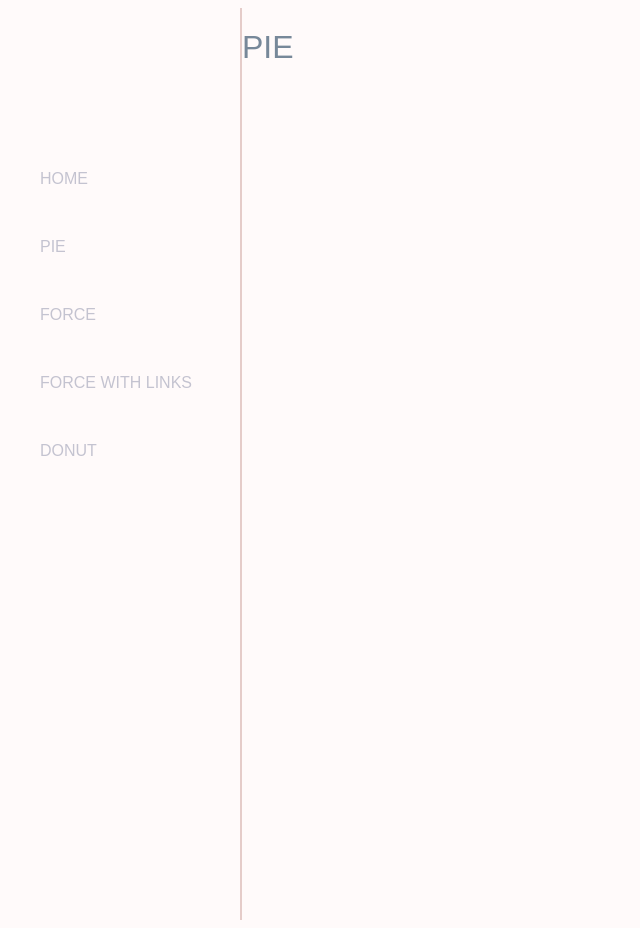
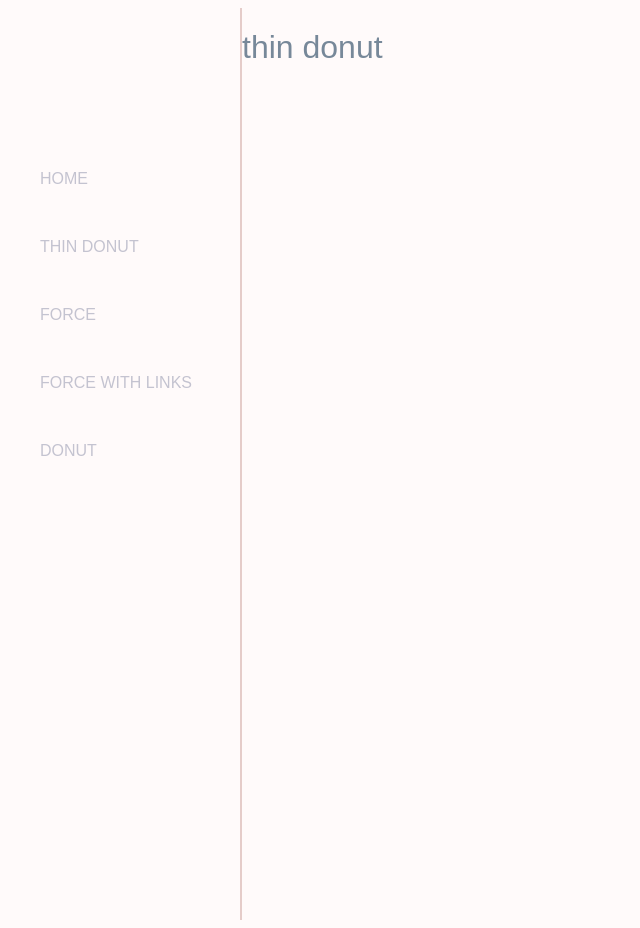
Before and after one commit to eadehemingway/d3-simple-charts, a React app: page /pie in a window 1280 px wide. Shown: the whole page, without its empty margins (0-640 px from the left). Built offline with nearby package versions, Linux system fonts and the light colour scheme.

Commit message:
improve transition for donut

```diff
--- a/src/components/App.js
+++ b/src/components/App.js
@@ -1,12 +1,13 @@
 import React from 'react';
 import * as d3 from 'd3';
 import { BrowserRouter, Switch, Route, Link } from 'react-router-dom'
-import {Pie} from './Pie'
-import {ForceWithLinks} from './ForceWithLinks'
-import {Force} from './Force'
-import {Nav} from './Nav'
-import {Home} from './Home'
-import {Donut} from './Donut'
+
+import { ForceWithLinks } from './ForceWithLinks'
+import { Force } from './Force'
+import { Nav } from './Nav'
+import { Home } from './Home'
+import { Donut } from './Donut'
+import { ThinDonut } from './ThinDonut';
 
 export class App extends React.Component {
   state = {
@@ -17,10 +18,10 @@ export class App extends React.Component {
     return (
       <BrowserRouter>
         <div className="page-contents">
-      <Nav/>
+          <Nav />
           <Switch>
             <Route exact path="/" component={Home} />
-          <Route exact path="/pie" component={Pie} />
+            <Route exact path="/pie" component={ThinDonut} />
             <Route exact path="/force" component={Force} />
             <Route exact path="/forcewithlinks" component={ForceWithLinks} />
             <Route exact path="/donut" component={Donut} />
--- a/src/components/Donut.js
+++ b/src/components/Donut.js
@@ -67,18 +67,16 @@ export class Donut extends React.Component {
           .style("cursor", "none").style("opacity", "1");
       })
       .transition()
-      .delay(function (d, i) {
-        return i * 250
-      })
-      .duration(500)
+      .duration(1500)
       .attrTween('d', function (d) {
-        const interpolate = d3.interpolate(d.startAngle, d.endAngle);
+        const interpolateStart = d3.interpolate(0, d.startAngle)
+        const interpolateEnd = d3.interpolate(0, d.endAngle);
         return function (t) {
-          d.endAngle = interpolate(t);
+          d.startAngle = interpolateStart(t)
+          d.endAngle = interpolateEnd(t);
           return arc(d)
         }
       })
-
 
   };
 
--- a/src/components/Nav.js
+++ b/src/components/Nav.js
@@ -13,7 +13,7 @@ export class Nav extends React.Component {
 
 
         <Link className="nav-link" to="/">HOME</Link>
-    <Link className="nav-link" to="/pie">PIE</Link>
+        <Link className="nav-link" to="/thindonut">THIN DONUT</Link>
         <Link className="nav-link" to="/force">FORCE</Link>
         <Link className="nav-link" to="/forcewithlinks">FORCE WITH LINKS</Link>
         <Link className="nav-link" to="/donut">DONUT</Link>
--- a/src/components/Pie.js
+++ b/src/components/ThinDonut.js
@@ -1,14 +1,14 @@
 import React from 'react';
 import * as d3 from 'd3';
 
-export class Pie extends React.Component {
+export class ThinDonut extends React.Component {
   state = {
 
-    };
+  };
 
   render() {
     return (
-<h1 className="graph-title"> PIE</h1>
+      <h1 className="graph-title"> thin donut</h1>
     );
   }
 }
```
Lines whose indentation alone changed are shown as unchanged.
